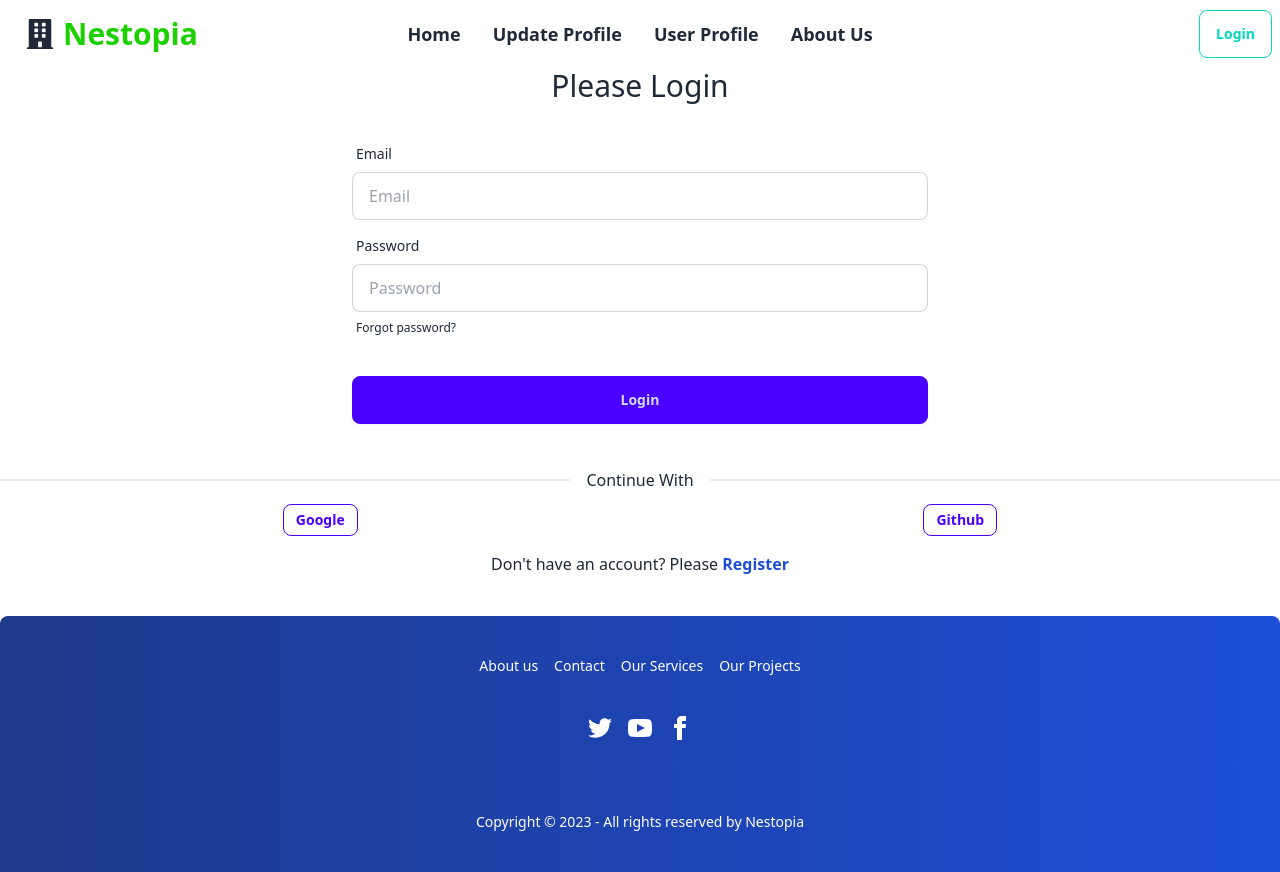
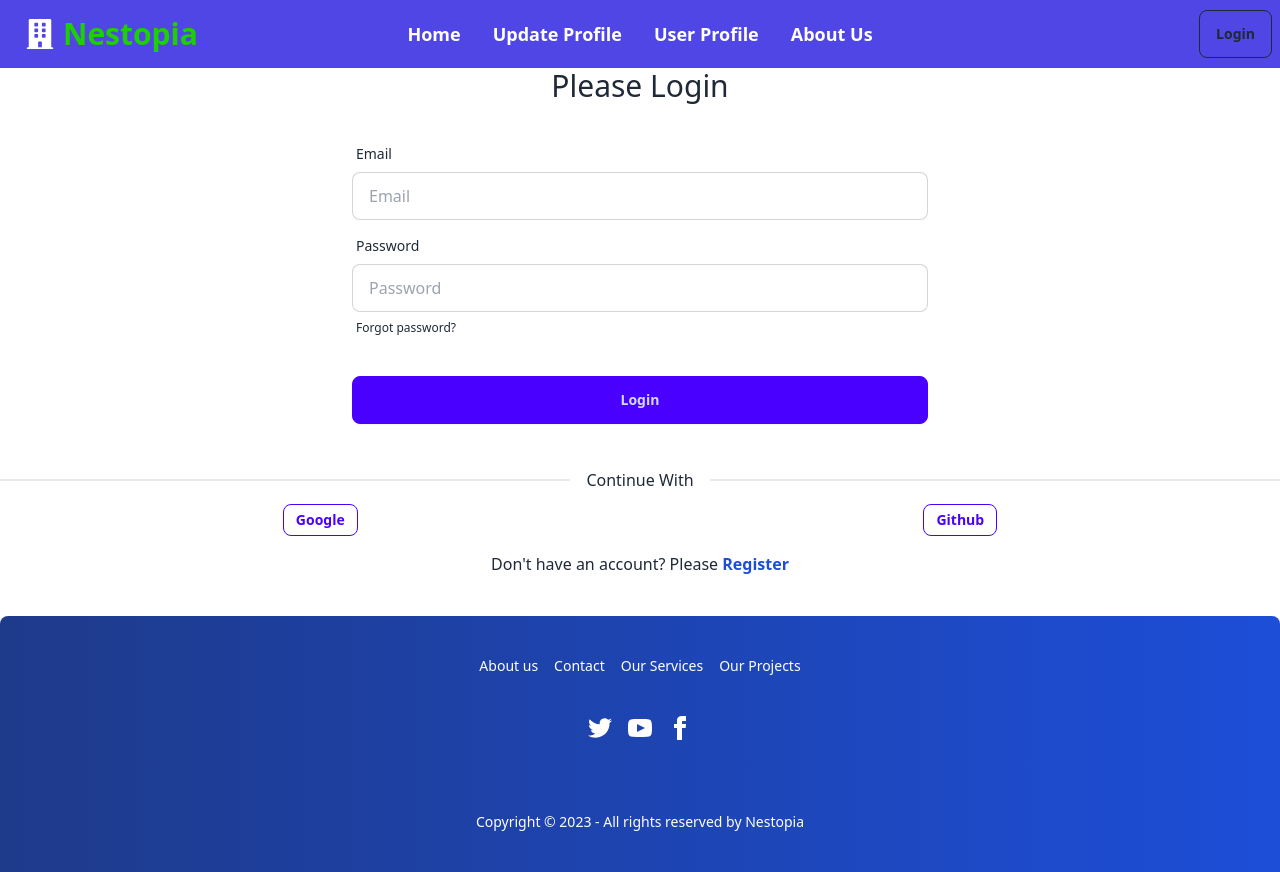
Before and after one commit to shossen1999/Nestopia-Auth, a React (Vite) app: page /login in a window 1280 px wide. Built offline with nearby package versions, Linux system fonts and the light colour scheme; no server answers.

Commit message:
navbar modified

```diff
--- a/src/pages/shared/Navbar/Navbar.jsx
+++ b/src/pages/shared/Navbar/Navbar.jsx
@@ -25,7 +25,7 @@ const Navbar = () => {
     //     <li><NavLink to="/register">Register</NavLink></li>
     // </>
     return (
-        <div className="navbar bg-base-100">
+        <div className="navbar bg-indigo-600 text-white">
             <div className="navbar-start">
                 <div className="dropdown">
                     <div tabIndex={0} role="button" className="btn btn-ghost lg:hidden">
@@ -101,14 +101,14 @@ const Navbar = () => {
                             </div>
 
 
-                            <button onClick={handleLogout} className="btn btn-accent btn-outline font-bold">Logout</button>
+                            <button onClick={handleLogout} className="btn btn-ghost btn-outline font-bold">Logout</button>
 
                         </div>
 
 
                         :
                         <div className="flex gap-2 animate_animated animate_fadeInRight ">
-                            <Link to='/login'><button className="btn btn-accent btn-outline font-bold">Login</button></Link>
+                            <Link to='/login'><button className="btn btn-ghost btn-outline font-bold">Login</button></Link>
 
                         </div>
 
```
